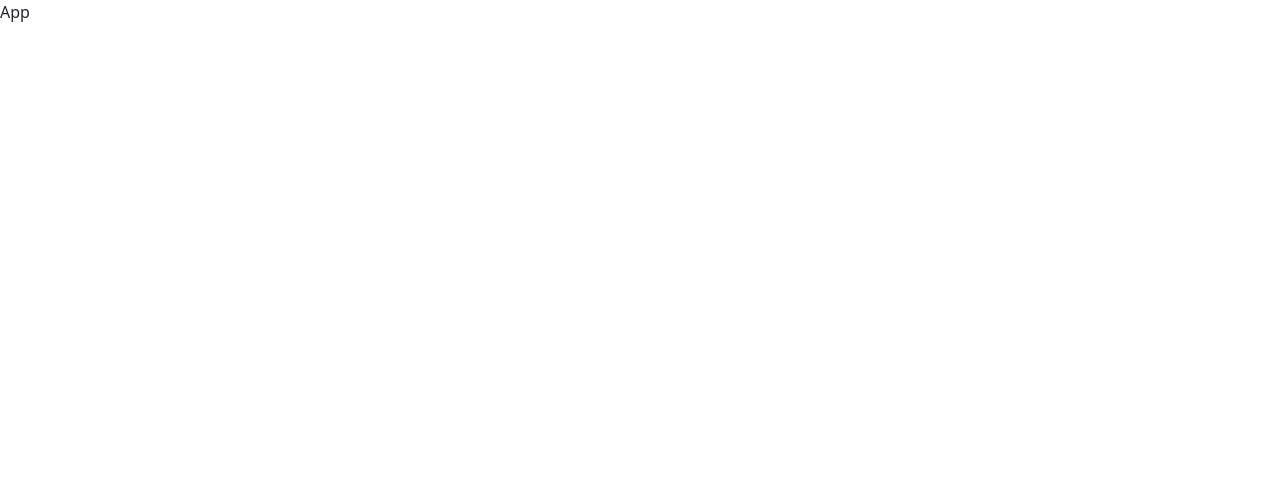
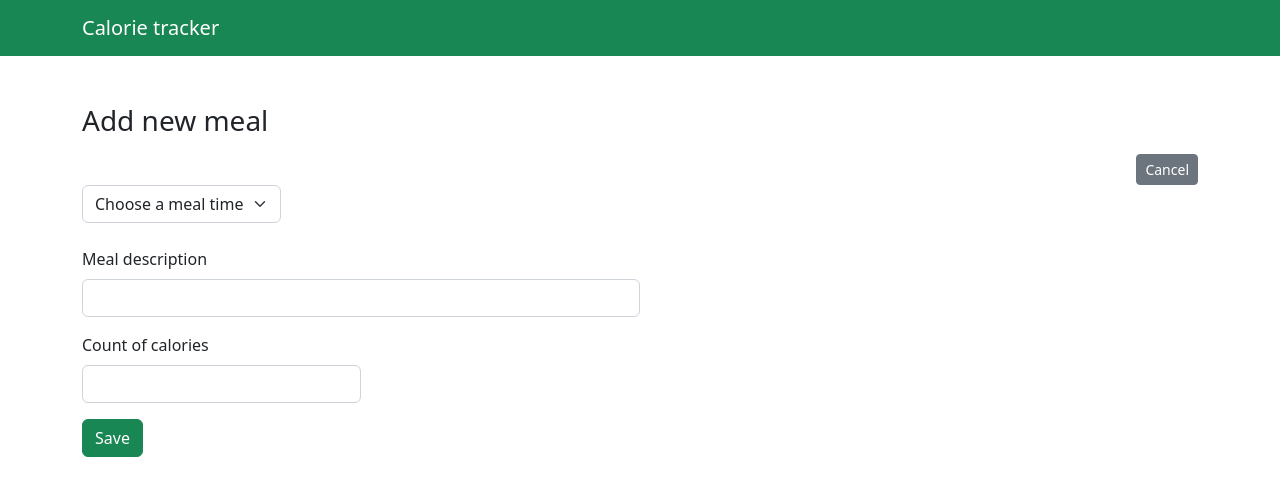
Before and after one commit to emmarrat/homework-66, a React (Create React App) app: page /add-new-meal in a window 1280 px wide. Shown: the top 496 px of the page. Built offline with nearby package versions, Linux system fonts and the light colour scheme.

Commit message:
Made possibility to add a new meal
By clicking on the AddMealButton user transfers to the AddMeal container where FormCalories displays.

By form submitting all added information sends to the firebase. calories key converts from a string to a number.

```diff
--- a/src/App.tsx
+++ b/src/App.tsx
@@ -1,10 +1,22 @@
 import React from 'react';
+import {Route, Routes} from "react-router-dom";
+import Navbar from "./components/Navbar/Navbar";
+import Home from "./containers/Home/Home";
+import AddMeal from "./containers/AddMeal/AddMeal";
 
 function App() {
   return (
-    <div>
-     App
-    </div>
+    <>
+      <header>
+        <Navbar/>
+      </header>
+      <main className="container pt-5">
+        <Routes>
+          <Route path="/" element={<Home/>}/>
+          <Route path="/add-new-meal" element={<AddMeal/>}/>
+        </Routes>
+      </main>
+    </>
   );
 }
 
--- /dev/null
+++ b/src/components/AddMealButton/AddMealButton.tsx
@@ -0,0 +1,12 @@
+import React from 'react';
+import {Link} from "react-router-dom";
+
+const AddMealButton = () => {
+  return (
+    <div>
+      <Link to="/add-new-meal" className="btn btn-success">Add new meal</Link>
+    </div>
+  );
+};
+
+export default AddMealButton;
--- /dev/null
+++ b/src/components/FormCalories/FormCalories.tsx
@@ -0,0 +1,88 @@
+import React, {useState} from 'react';
+import {MealOnClientSide, MealTypeApi} from "../../types";
+import {useNavigate} from "react-router-dom";
+
+interface Props {
+  onSubmit: (meal: MealTypeApi) => void;
+  loading: boolean;
+}
+
+
+const FormCalories: React.FC<Props> = ({onSubmit, loading}) => {
+  const navigate = useNavigate();
+  const [meal, setMeal] = useState<MealOnClientSide>({
+    time: '',
+    descr: '',
+    calories: '',
+  });
+
+  const onChangeForm = (e: React.ChangeEvent<HTMLInputElement | HTMLSelectElement>) => {
+    const {name, value} = e.target;
+    setMeal(prev => ({
+      ...prev,
+      [name]: value,
+    }));
+  };
+
+  const submitForm = async (e:React.FormEvent) => {
+    e.preventDefault();
+    onSubmit( {
+      ...meal,
+      calories: parseFloat(meal.calories),
+    })
+  }
+
+  return (
+    <>
+      <form className="mt-3" onSubmit={submitForm}>
+        <div className="d-flex flex-row-reverse">
+          <button onClick={() => navigate('/')} className="btn btn-sm btn-secondary">Cancel</button>
+        </div>
+        <div className="form-group mb-3">
+          <label className="form-label">
+            <select
+              className="form-select"
+              required
+              name="time"
+              value={meal.time}
+              onChange={onChangeForm}
+            >
+              <option disabled value="">Choose a meal time</option>
+              <option value="breakfast">Breakfast</option>
+              <option value="snack">Snack</option>
+              <option value="lunch">Lunch</option>
+              <option value="dinner">Dinner</option>
+            </select>
+          </label>
+        </div>
+        <div className="form-group mb-3 w-50">
+          <label className="form-label">Meal description</label>
+          <input
+            onChange={onChangeForm}
+            name="descr"
+            type="text"
+            className="form-control"
+            value={meal.descr}
+            required
+          />
+        </div>
+        <div className="form-group w-25">
+          <label className="form-label">Count of calories</label>
+          <input
+            onChange={onChangeForm}
+            name="calories"
+            type="number"
+            className="form-control"
+            value={meal.calories}
+            required
+          />
+        </div>
+        <div className="form-group mt-3">
+          <button className="btn btn-success">Save</button>
+        </div>
+      </form>
+    </>
+  );
+};
+
+export default FormCalories;
--- /dev/null
+++ b/src/components/Navbar/Navbar.tsx
@@ -0,0 +1,14 @@
+import React from 'react';
+import {NavLink} from "react-router-dom";
+
+const Navbar: React.FC = () => {
+  return (
+    <div className="navbar navbar-expand-sm navbar-dark bg-success">
+      <div className="container">
+        <NavLink to="/" className="navbar-brand">Calorie tracker</NavLink>
+      </div>
+    </div>
+  );
+};
+
+export default Navbar;
--- /dev/null
+++ b/src/containers/AddMeal/AddMeal.tsx
@@ -0,0 +1,27 @@
+import React, {useState} from 'react';
+import FormCalories from "../../components/FormCalories/FormCalories";
+import {MealTypeApi} from "../../types";
+import {useNavigate} from "react-router-dom";
+import axiosApi from "../../axiosApi";
+
+const AddMeal = () => {
+  const navigate = useNavigate();
+  const [loading, setLoading] = useState(false);
+  const addMeal = async (meal: MealTypeApi) => {
+    try{
+      setLoading(true);
+      await axiosApi.post('/meals.json', meal);
+      navigate('/')
+    } finally {
+      setLoading(false);
+    }
+  };
+  return (
+    <div>
+      <h3>Add new meal</h3>
+      <FormCalories onSubmit={addMeal} loading={loading}/>
+    </div>
+  );
+};
+
+export default AddMeal;
--- /dev/null
+++ b/src/containers/Home/Home.tsx
@@ -0,0 +1,15 @@
+import React from 'react';
+import AddMealButton from "../../components/AddMealButton/AddMealButton";
+
+const Home = () => {
+  return (
+    <div className="d-flex justify-content-between">
+      <div>
+        Total calories: some number
+      </div>
+      <AddMealButton/>
+    </div>
+  );
+};
+
+export default Home;
```
Also changed, not shown: src/types.d.ts (added, +19 -0 lines).
